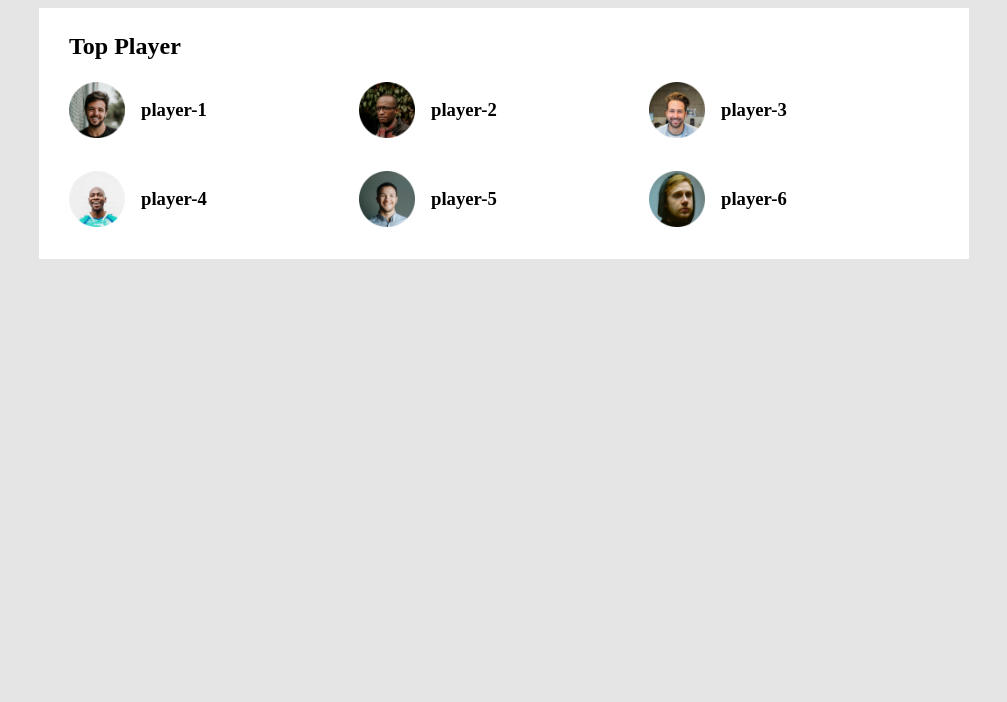
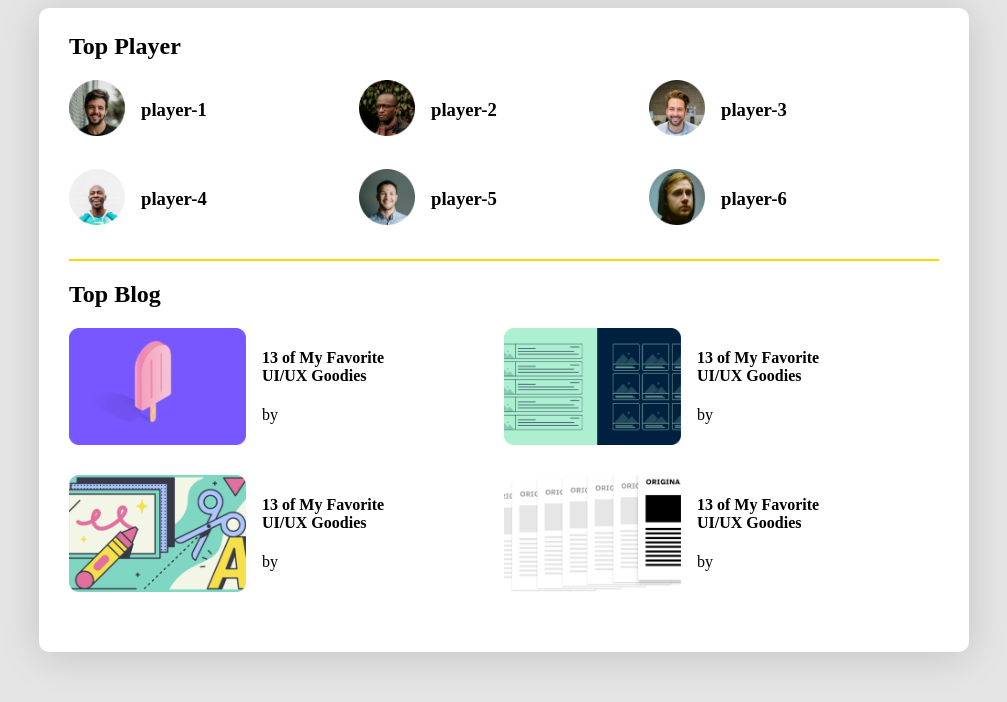
Before and after one commit to info-mdshakeeb/leader-board-css3, a plain HTML site: page index.html in a window 1280 px wide. Shown: the whole page, without its empty margins (136-1143 px from the left). Drawn offline with Linux system fonts and the light colour scheme.

Commit message:
1st section complite

```diff
--- a/index.html
+++ b/index.html
@@ -43,7 +43,43 @@
             </div>
           </div>
         </div>
+        <hr />
+        <div class="top-blogs">
+          <h2 class="">Top Blog</h2>
+
+          <div class="blogs">
+            <div class="blog">
+              <img src="./images/blogs/blog-1.png" alt="" />
+              <div class="blog-content">
+                <h4>13 of My Favorite UI/UX Goodies</h4>
+                <p>by</p>
+              </div>
+            </div>
+            <div class="blog">
+              <img src="./images/blogs/blog-2.png" alt="" />
+              <div class="blog-content">
+                <h4>13 of My Favorite UI/UX Goodies</h4>
+                <p>by</p>
+              </div>
+            </div>
+            <div class="blog">
+              <img src="./images/blogs/blog-3.png" alt="" />
+              <div class="blog-content">
+                <h4>13 of My Favorite UI/UX Goodies</h4>
+                <p>by</p>
+              </div>
+            </div>
+            <div class="blog">
+              <img src="./images/blogs/blog-4.png" alt="" />
+              <div class="blog-content">
+                <h4>13 of My Favorite UI/UX Goodies</h4>
+                <p>by</p>
+              </div>
+            </div>
+          </div>
+        </div>
       </section>
+
       <!-- top player & top blog section end -->
     </main>
   </body>
--- a/style.css
+++ b/style.css
@@ -5,24 +5,30 @@ body {
   background-color: #ffff;
   width: 870px;
   padding: 30px;
+  border-radius: 20px;
+  box-shadow: 0px 4px 40px rgba(0, 0, 0, 0.15);
+  border-radius: 10px;
 }
 main {
   display: flex;
   justify-content: center;
+  align-items: center;
 }
 
 /* top layer players */
+.top_player {
+  margin-bottom: 30px;
+}
 .title {
   margin-top: -5px;
 }
 .players {
   display: grid;
   grid-template-columns: repeat(3, 1fr);
-  grid-row-gap: 30px;
+  row-gap: 30px;
 }
 .player {
   display: flex;
-  align-items: center;
 }
 .player img {
   width: 56px;
@@ -31,3 +37,28 @@ main {
 .player-name {
   margin-left: 16px;
 }
+hr {
+  border: 1px solid gold;
+}
+
+/* blog section start */
+.top-blogs {
+  margin-bottom: 30px;
+}
+.blogs {
+  display: grid;
+  grid-template-columns: repeat(2, 1fr);
+  row-gap: 30px;
+}
+.blog {
+  display: flex;
+}
+.blog img {
+  width: 177px;
+  height: 117px;
+}
+.blog-content {
+  width: 164px;
+  height: 68px;
+  margin-left: 16px;
+}
```
